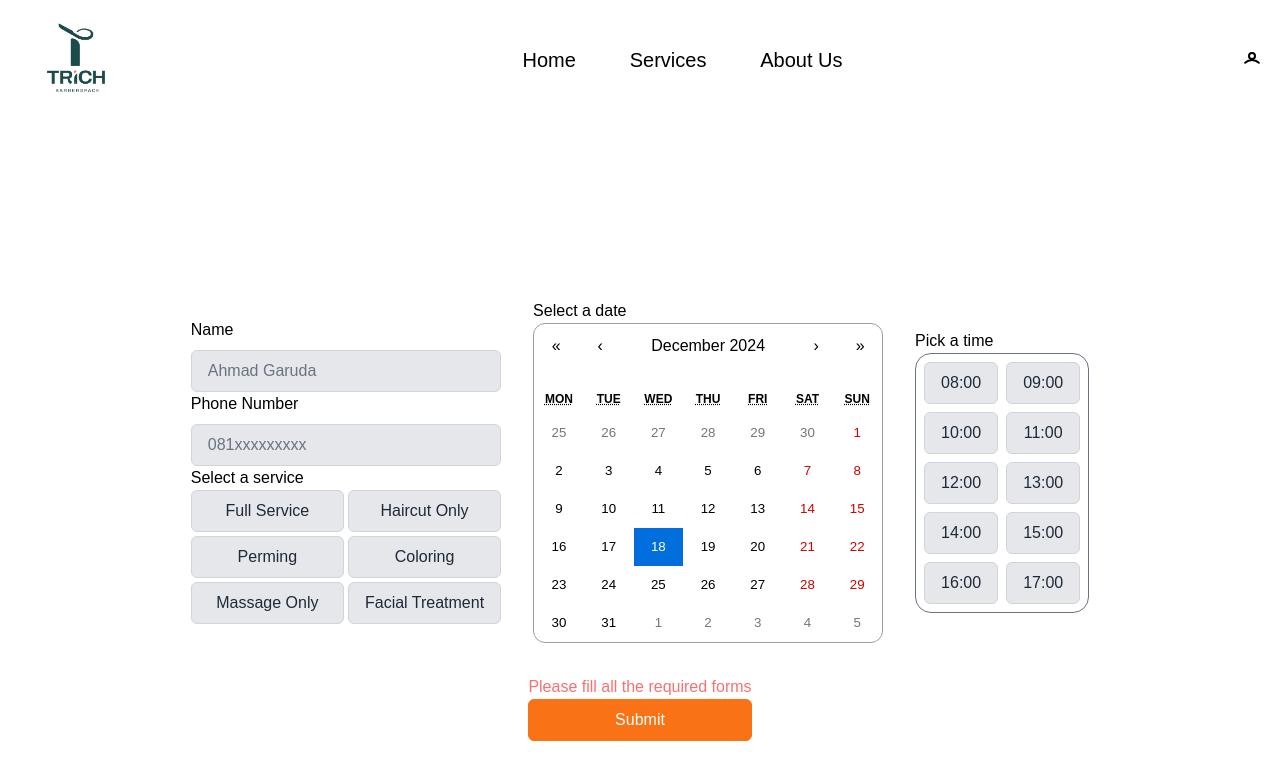
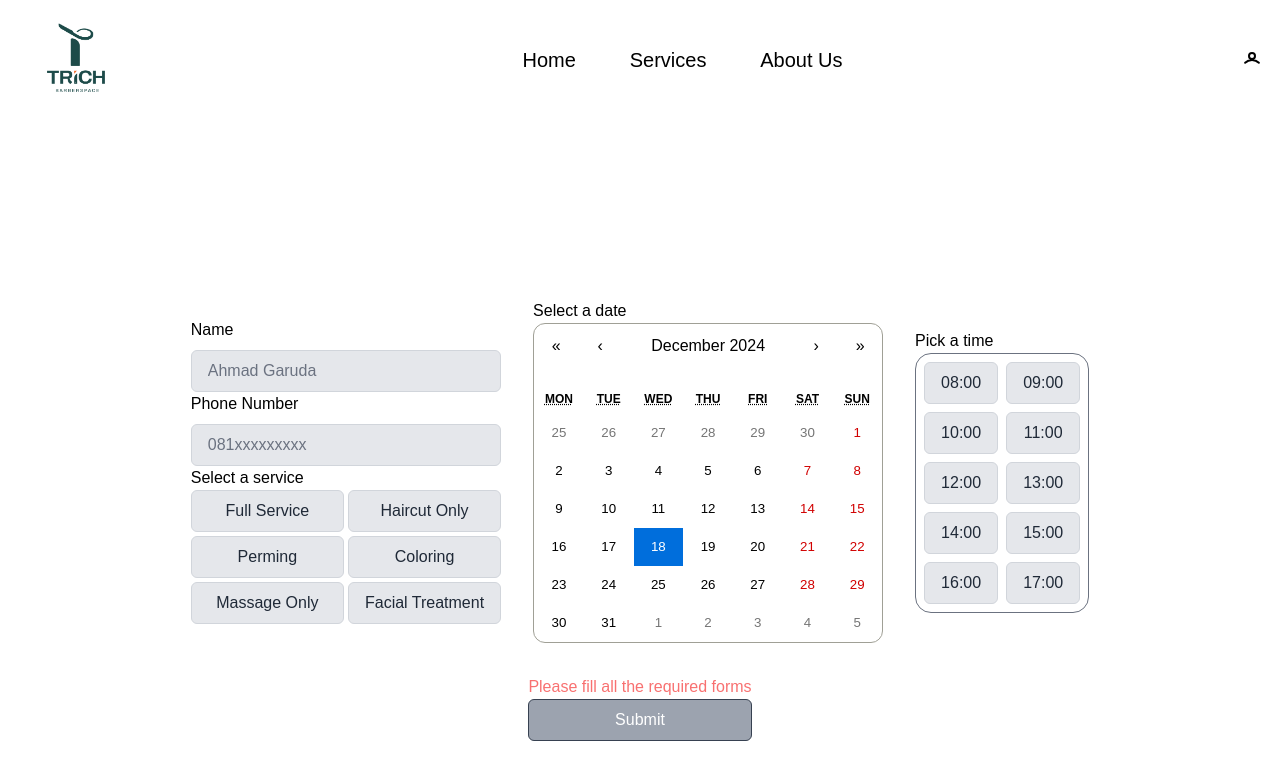
Before and after one commit to adli-arindra/prototype-lasti, a Next.js app in the folder prototype-lasti/: page /reservation in a window 1280 px wide. Shown: the top 780 px of the page. Built offline with nearby package versions, Linux system fonts and the light colour scheme.

Commit message:
reservation page minor fix

```diff
--- a/prototype-lasti/src/app/reservation/page.tsx
+++ b/prototype-lasti/src/app/reservation/page.tsx
@@ -46,6 +46,7 @@ const ReservationPage = () => {
         if (formInfo.phone_number === "") allFilled = false;
         if ((formInfo.date as Date).getTime() === formInfo.created_date.getTime()) allFilled = false;
         if (formInfo.service === "") allFilled = false;
+        if (formInfo.time === "") allFilled = false;
         setIsComplete(allFilled);
     }, [formInfo]);
 
@@ -116,10 +117,9 @@ const ReservationPage = () => {
                 </div>
             </div>
             <div className="flex justify-center items-center flex-col">
-                {isComplete? "" : <p className="text-red-400 text-s">Please fill all the required forms</p>}
+                {isComplete?
                 <button
                 className="w-full text-center px-4 py-2 rounded-md border hover:bg-orange-400 hover:text-black transition bg-orange-500 text-white border-orange-500"
-                disabled={!isComplete}
                 onClick={ async () => {
                     try {
                         const response = await fetchToken();
@@ -135,6 +135,12 @@ const ReservationPage = () => {
                     }}>
                     Submit
                 </button>
+                :
+                <>
+                    <p className="text-red-400 text-s">Please fill all the required forms</p>
+                    <p className="w-full text-center px-4 py-2 rounded-md border  transition bg-gray-400 text-white border-gray-700">
+                    Submit</p>
+                </>}
             </div>
         </div>
     );
```
